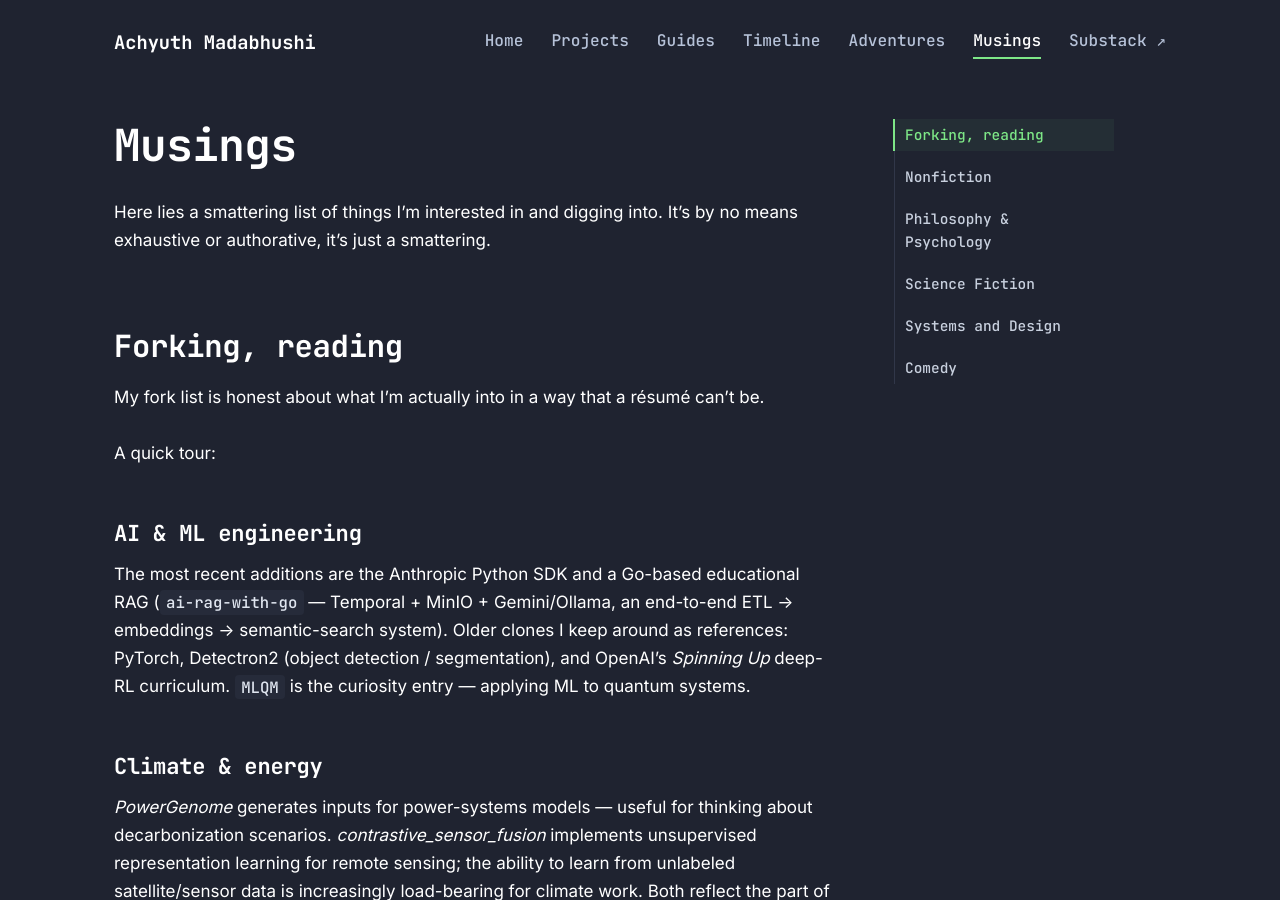
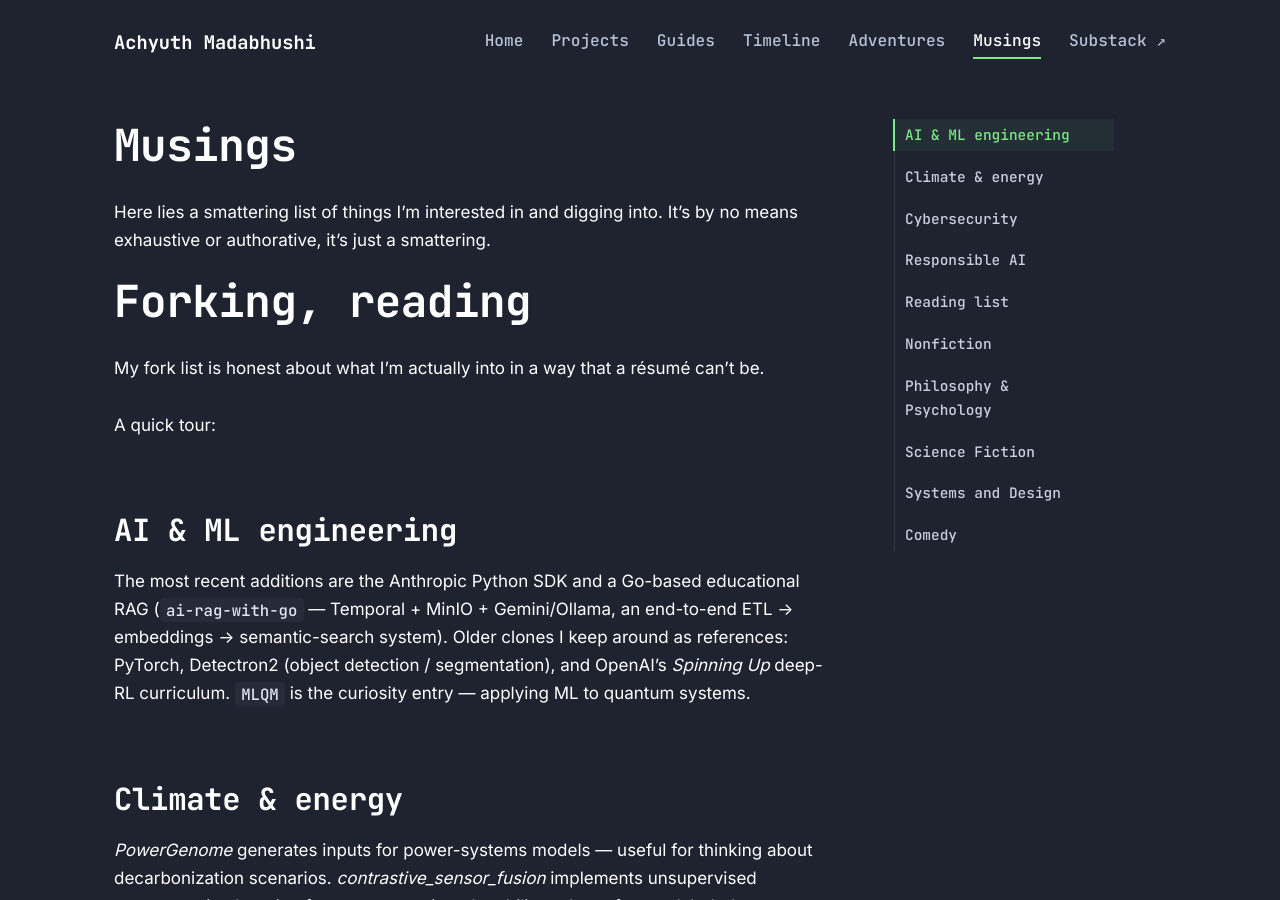
Before and after one commit to amadabhu/amadabhu.github.io, a Jekyll site: the page built from content/musings.md, in a window 1280 px wide and 900 px high. Built offline with Jekyll 4.4.1, drawn with Linux system fonts in a browser that asks for light colours.

Commit message:
Update musings.md

```diff
--- a/content/musings.md
+++ b/content/musings.md
@@ -12,27 +12,27 @@ body_class: page-musings
 Here lies a smattering list of things I'm interested in and digging into. It's by no means exhaustive or authorative, it's just a smattering. <br/>
 
 
-## Forking, reading
+# Forking, reading
 
 My fork list is honest about what I'm actually into in a way that a résumé can't be. <br/>
 <br/>
 A quick tour:
 
-### AI & ML engineering <br/>
+## AI & ML engineering <br/>
 The most recent additions are the Anthropic Python SDK and a Go-based educational RAG (`ai-rag-with-go` — Temporal + MinIO + Gemini/Ollama, an end-to-end ETL → embeddings → semantic-search system). Older clones I keep around as references: PyTorch, Detectron2 (object detection / segmentation), and OpenAI's *Spinning Up* deep-RL curriculum. `MLQM` is the curiosity entry — applying ML to quantum systems.
 
-### Climate & energy <br/>
+## Climate & energy <br/>
 *PowerGenome* generates inputs for power-systems models — useful for thinking about decarbonization scenarios. *contrastive_sensor_fusion* implements unsupervised representation learning for remote sensing; the ability to learn from unlabeled satellite/sensor data is increasingly load-bearing for climate work. Both reflect the part of my background that's still tracking the energy transition.
 
-### Cybersecurity <br/>
+## Cybersecurity <br/>
 *GOAD (Game of Active Directory)* is a self-contained AD pentest lab I use to keep offensive-security muscles warm. Google's `security-research` repo is where I read real vulnerability writeups. The OSCP cheat sheet is exactly what it sounds like, and `security_learning_scripts` (my own) is the messy notebook behind it.
 
-### Responsible AI  <br/>
+## Responsible AI  <br/>
 DSSG's *Aequitas* — a bias and fairness audit toolkit. I think about this more often than I write about it.
 
 The through-line, if there is one: data systems that touch the messy, socially consequential parts of the world — climate, security, fairness — and the engineering plumbing that makes them actually work.
 
-### Reading list
+## Reading list
 
 The rolling list — the textbooks I keep open in tabs and intermittently make progress on:
 
```
